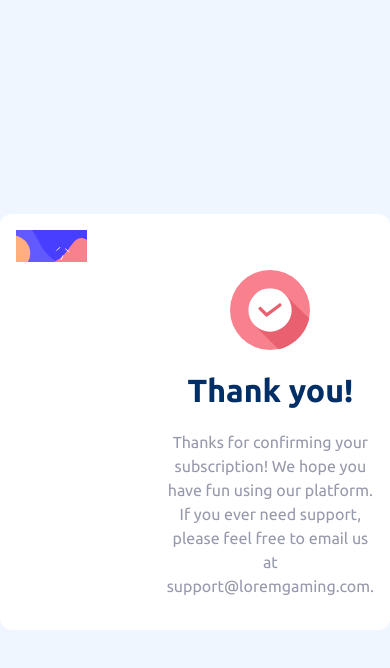
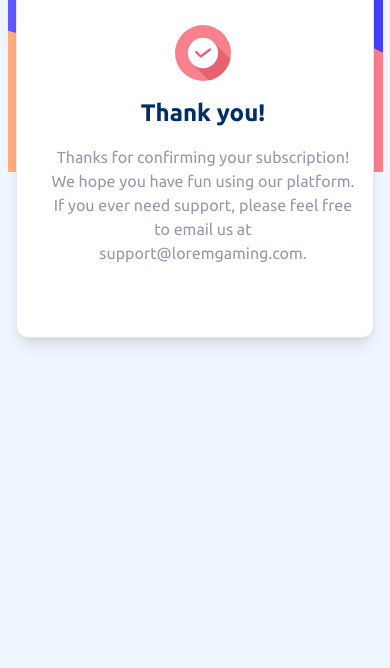
Before and after one commit to SoulRvr29/multi-step-form, a Next.js app: page /complete in a window 390 px wide. Shown: the top 668 px of the page. Built offline with nearby package versions, Linux system fonts and the light colour scheme.

Commit message:
mobile size works

```diff
--- a/src/app/addons/page.tsx
+++ b/src/app/addons/page.tsx
@@ -10,18 +10,18 @@ type AddonsLiProps = {
 
 const AddonsLi = ({ name, desc, price }: AddonsLiProps) => {
   return (
-    <li className="flex justify-between items-center border border-LightGray rounded-lg p-4 hover:border-PurplishBlue cursor-pointer">
+    <li className="flex justify-between items-center border border-LightGray rounded-lg p-4 hover:border-PurplishBlue cursor-pointer max-md:gap-4">
       <input
-        className="size-5 border-LightGray "
+        className="size-5 border-LightGray accent-PurplishBlue  "
         type="checkbox"
         name={name}
         id={name}
       />
       <div>
         <h3 className="text-MarineBlue font-bold">{name}</h3>{" "}
-        <p className="text-[0.9rem]">{desc}</p>
+        <p className="max-md:text-xs">{desc}</p>
       </div>
-      <div className="text-PurplishBlue text-[0.9rem]">{price}</div>
+      <div className="text-PurplishBlue ">{price}</div>
     </li>
   );
 };
@@ -30,11 +30,12 @@ const Addons = () => {
   return (
     <div className="flex flex-col h-full justify-between">
       <MainNav actual="add-ons" />
+      <div className="flex flex-col gap-8">
         <div>
-        <h1>Pick add-ons</h1>
+          <h1 className="max-md:text-2xl">Pick add-ons</h1>
           <p>Add-ons help enhance your gaming experience.</p>
         </div>
-      <div className="flex flex-col gap-4">
+        <div className="flex flex-col gap-4 font-[500]">
           <AddonsLi
             name="Online service"
             desc="Access to multiplayer games"
@@ -51,7 +52,8 @@ const Addons = () => {
             price="+$20/yr"
           />
         </div>
-      <div className="w-full flex justify-between items-center ">
+      </div>
+      <div className="w-full flex justify-between items-center max-md:mt-8">
         <Link
           href="/plan"
           className="text-CoolGray font-[500] hover:text-MarineBlue"
--- a/src/app/complete/page.tsx
+++ b/src/app/complete/page.tsx
@@ -1,14 +1,16 @@
 import React from "react";
+import MainNav from "../components/MainNav";
 
 const Complete = () => {
   return (
-    <div className="grid place-content-center h-full text-center gap-4">
+    <div className="grid place-content-center h-full  gap-4 max-md:my-10">
+      <MainNav actual="summary" />
       <svg
         xmlns="http://www.w3.org/2000/svg"
         width="80"
         height="80"
         viewBox="0 0 80 80"
-        className="mx-auto"
+        className="mx-auto max-md:size-14"
       >
         <g fill="none">
           <circle cx="40" cy="40" r="40" fill="#F9818E" />
@@ -22,12 +24,14 @@ const Complete = () => {
           />
         </g>
       </svg>
-      <h1>Thank you!</h1>
-      <p>
-        Thanks for confirming your subscription! We hope you have fun using our
-        platform. If you ever need support, please feel free to email us at
-        support@loremgaming.com.
-      </p>
+      <div className="text-center">
+        <h1 className="mb-4 max-md:text-2xl">Thank you!</h1>
+        <p>
+          Thanks for confirming your subscription! We hope you have fun using
+          our platform. If you ever need support, please feel free to email us
+          at support@loremgaming.com.
+        </p>
+      </div>
     </div>
   );
 };
--- a/src/app/components/MainNav.jsx
+++ b/src/app/components/MainNav.jsx
@@ -3,7 +3,7 @@ import NavLi from "./NavLi";
 
 const MainNav = ({ actual }) => {
   return (
-    <nav className="z-10 absolute top-0 left-0 m-12">
+    <nav className="z-10 absolute top-0 left-0 m-12 max-md:-mt-16 max-md:mx-0 max-md:flex max-md:justify-center max-md:w-full  max-md:gap-8">
       <NavLi actual={actual} step={1} href="/" type={"your info"} />
       <NavLi actual={actual} step={2} href="/plan" type={"select plan"} />
       <NavLi actual={actual} step={3} href="/addons" type={"add-ons"} />
--- a/src/app/components/NavLi.tsx
+++ b/src/app/components/NavLi.tsx
@@ -21,7 +21,7 @@ const NavLi = ({ actual, step, type, href }: NavLiProps) => {
           {step}
         </button>
       </Link>
-      <div>
+      <div className="max-md:hidden">
         <h2 className="uppercase  text-CoolGray">step {step}</h2>
         <p className="uppercase text-white font-[500]">{type}</p>
       </div>
--- a/src/app/layout.tsx
+++ b/src/app/layout.tsx
@@ -20,26 +20,28 @@ export default function RootLayout({
 }) {
   return (
     <html lang="en" className={ubuntu.className}>
-      <body className="bg-Magnolia flex justify-center  items-center min-h-screen">
-        <div className="relative bg-white rounded-xl flex gap-20 p-4 max-w-4xl w-full">
+      <body className="relative bg-Magnolia flex max-md:flex-col justify-center items-center min-h-screen  max-md:justify-start">
+        <Image
+          className="max-md:block hidden mx-auto max-[420px]:absolute max-[420px]:top-0  "
+          src="/bg-sidebar-mobile.svg"
+          width={375}
+          height={172}
+          alt="background"
+        />
+        <div className="p-4 relative ">
+          <div className="relative bg-white rounded-xl grid grid-cols-[300px_500px] max-md:grid-cols-1 p-4 max-w-4xl w-full max-md:max-w-lg  border shadow-lg max-md:-translate-y-16 max-md:p-6 max-md:">
             <div>
               <Image
-              className="max-sm:hidden "
+                className="max-md:hidden"
                 src="/bg-sidebar-desktop.svg"
                 width={274}
                 height={568}
                 alt="background"
               />
-            <Image
-              className="max-sm:block hidden"
-              src="/bg-sidebar-mobile.svg"
-              width={375}
-              height={172}
-              alt="background"
-            />
             </div>
-          <div className="mt-10 mb-4 w-full flex flex-col justify-between max-w-md">
+            <div className="mt-10 max-md:m-2 mb-4 w-full flex flex-col mx-auto justify-between max-w-md ">
               {children}
+            </div>
           </div>
         </div>
       </body>
--- a/src/app/page.tsx
+++ b/src/app/page.tsx
@@ -6,9 +6,9 @@ const PersonalInfo = () => {
   return (
     <div className="flex flex-col justify-between h-full">
       <MainNav actual="your info" />
-      <div>
+      <div className="flex flex-col gap-6">
         <div>
-          <h1>Personal info</h1>
+          <h1 className="max-md:text-2xl">Personal info</h1>
           <p>Please provide your name, email address, and phone number.</p>
         </div>
         <form>
@@ -16,7 +16,7 @@ const PersonalInfo = () => {
             Name
           </label>
           <input
-            className="block mb-6 border border-LightGray rounded-md px-5 py-2 w-full font-[500] cursor-pointer hover:border-PurplishBlue"
+            className="block mb-6 border border-LightGray rounded-md px-4 py-2 w-full font-[500] cursor-pointer hover:border-PurplishBlue"
             type="text"
             id="name"
             name="name"
@@ -26,7 +26,7 @@ const PersonalInfo = () => {
             Email Address
           </label>
           <input
-            className="block mb-6 border border-LightGray rounded-md px-5 py-2 w-full font-[500] cursor-pointer hover:border-PurplishBlue"
+            className="block mb-6 border border-LightGray rounded-md px-4 py-2 w-full font-[500] cursor-pointer hover:border-PurplishBlue"
             type="email"
             id="email"
             name="email"
@@ -36,7 +36,7 @@ const PersonalInfo = () => {
             Phone Number
           </label>
           <input
-            className="block mb-6 border border-LightGray rounded-md px-5 py-2 w-full font-[500] cursor-pointer hover:border-PurplishBlue"
+            className="block mb-6 border border-LightGray rounded-md px-4 py-2 w-full font-[500] cursor-pointer hover:border-PurplishBlue"
             type="text"
             id="phone"
             name="phone"
--- a/src/app/plan/page.tsx
+++ b/src/app/plan/page.tsx
@@ -14,7 +14,7 @@ type PlanProps = {
 
 const Plan = ({ icon, name, price }: PlanProps) => {
   return (
-    <div className="flex flex-col justify-between gap-10 border border-LightGray rounded-md p-4 hover:border-PurplishBlue ">
+    <div className="flex flex-col max-md:flex-row max-md:justify-start max-md:gap-4 justify-between gap-10  border border-LightGray rounded-md p-4 hover:border-PurplishBlue ">
       <Image src={icon} width={40} height={40} alt={name} />
       <div>
         <h3 className="font-[500] text-MarineBlue">{name}</h3>
@@ -27,18 +27,19 @@ const Plan = ({ icon, name, price }: PlanProps) => {
 const SelectPlan = () => {
   const [period, setPeriod] = useState(0);
   return (
-    <div className="flex flex-col gap-10 h-full justify-between">
+    <div className="flex flex-col gap-4 h-full justify-between">
       <MainNav actual="select plan" />
+      <div className="flex flex-col gap-8">
         <div>
-        <h1>Select your plan</h1>
+          <h1 className="max-md:text-2xl">Select your plan</h1>
           <p>You have the option of monthly or yearly billing.</p>
         </div>
-      <div className="grid grid-cols-3 gap-4 w-full">
+        <div className="grid grid-cols-3 gap-4 w-full max-md:grid-cols-1">
           <Plan icon="/icon-arcade.svg" name="Arcade" price="$9/mo" />
           <Plan icon="/icon-advanced.svg" name="Advanced" price="$12/mo" />
           <Plan icon="/icon-pro.svg" name="Pro" price="$15/mo" />
         </div>
-      <div className="flex justify-center gap-4 w-full bg-Alabaster rounded-lg p-4">
+        <div className="flex justify-center gap-6 w-full bg-Alabaster rounded-lg p-4">
           <div
             className={
               "text-CoolGray font-[500] " + (period == 0 && " text-MarineBlue")
@@ -66,6 +67,7 @@ const SelectPlan = () => {
             Yearly
           </div>
         </div>
+      </div>
       <div className="w-full flex justify-between items-center ">
         <Link
           href="/"
```
Lines whose indentation alone changed are shown as unchanged.
